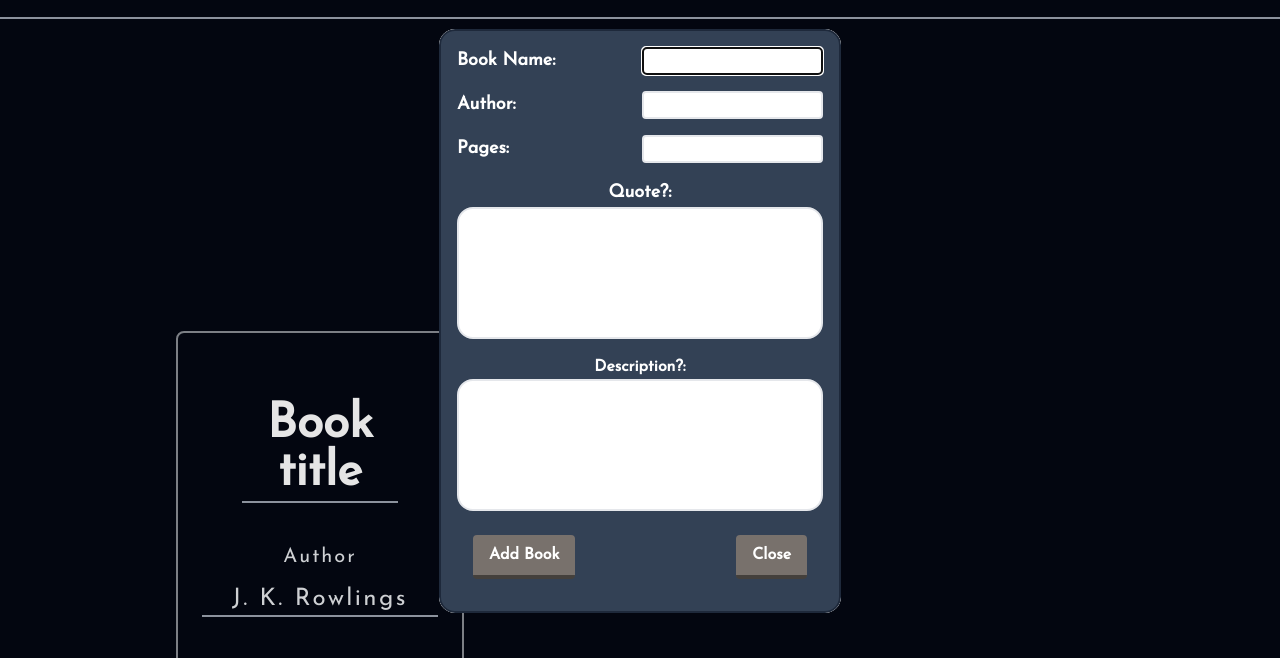
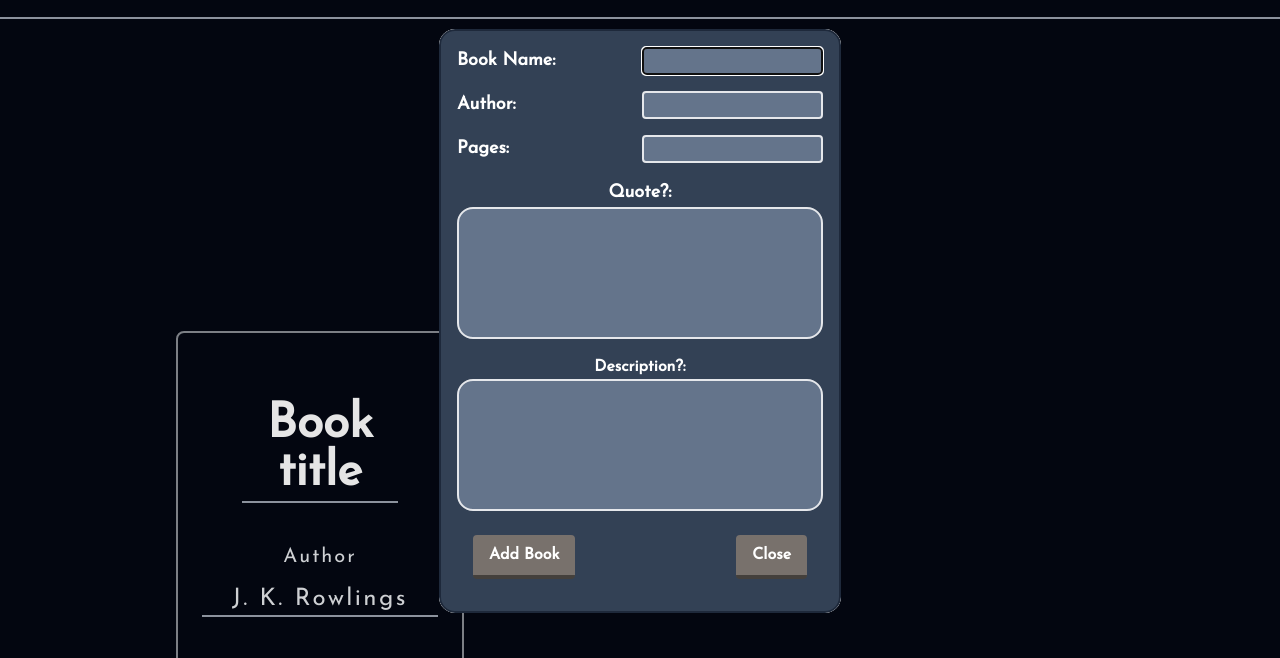
Before and after one commit to s-Radu/Odin-Project-Library, a website: page index.html in a window 1280 px wide. Both pictures are taken after a click on the button "Add Book". Shown: the part 79-737 px from the top of the page. Drawn offline with Linux system fonts and the light colour scheme.

Commit message:
modified bg on dialog inputs as it was white and text white

```diff
--- a/index.html
+++ b/index.html
@@ -52,25 +52,27 @@
                 class="flex flex-col p-4 gap-2 rounded-2xl dark:bg-slate-700 text-white border-2 border-slate-800">
                 <div class="flex justify-between">
                     <label for="book-name" class="text-lg">Book Name: </label>
-                    <input type="text" id="book-name" name="book-name" class="rounded indent-2 border-2 " required>
+                    <input type="text" id="book-name" name="book-name" class="rounded indent-2 border-2 bg-slate-500 "
+                        required>
                 </div>
                 <div class="flex justify-between mt-2">
                     <label for="book-author" class="text-lg">Author: </label>
-                    <input type="text" id="book-author" name="book-author" class="rounded indent-2 border-2" required>
+                    <input type="text" id="book-author" name="book-author"
+                        class="rounded indent-2 border-2 bg-slate-500" required>
                 </div>
                 <div class="flex justify-between mt-2">
                     <label for="pages" class="text-lg">Pages: </label>
-                    <input type="text" id="pages" name="pages" class="rounded indent-2 border-2" required>
+                    <input type="text" id="pages" name="pages" class="rounded indent-2 border-2 bg-slate-500" required>
                 </div>
                 <div class="flex flex-col justify-between mt-2">
                     <label for="quote" class="text-lg text-center">Quote?: </label>
                     <textarea name="quote" id="quote" cols="40" rows="5"
-                        class="rounded-2xl indent-2 border-2 p-1 resize-none"></textarea>
+                        class="rounded-2xl indent-2 border-2 p-1 resize-none bg-slate-500"></textarea>
                 </div>
                 <div class="flex flex-col justify-between mt-2">
                     <label for="description" class="text-center">Description?: </label>
                     <textarea name="description" id="description" cols="40" rows="5"
-                        class="rounded-2xl indent-2 border-2 p-1 resize-none"></textarea>
+                        class="rounded-2xl indent-2 border-2 p-1 resize-none bg-slate-500"></textarea>
                 </div>
                 <div class="flex justify-between m-4">
                     <button type="submit"
```
Also changed, not shown: src/output.css.
